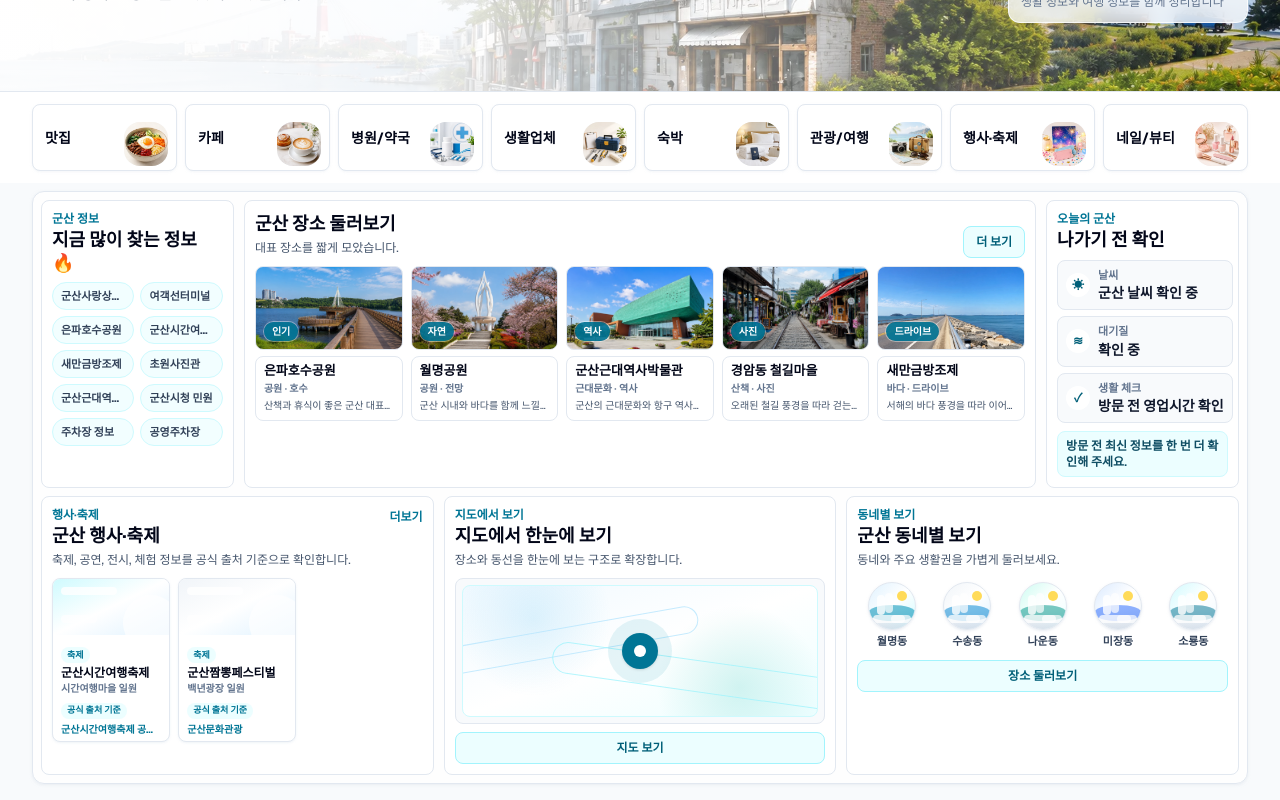
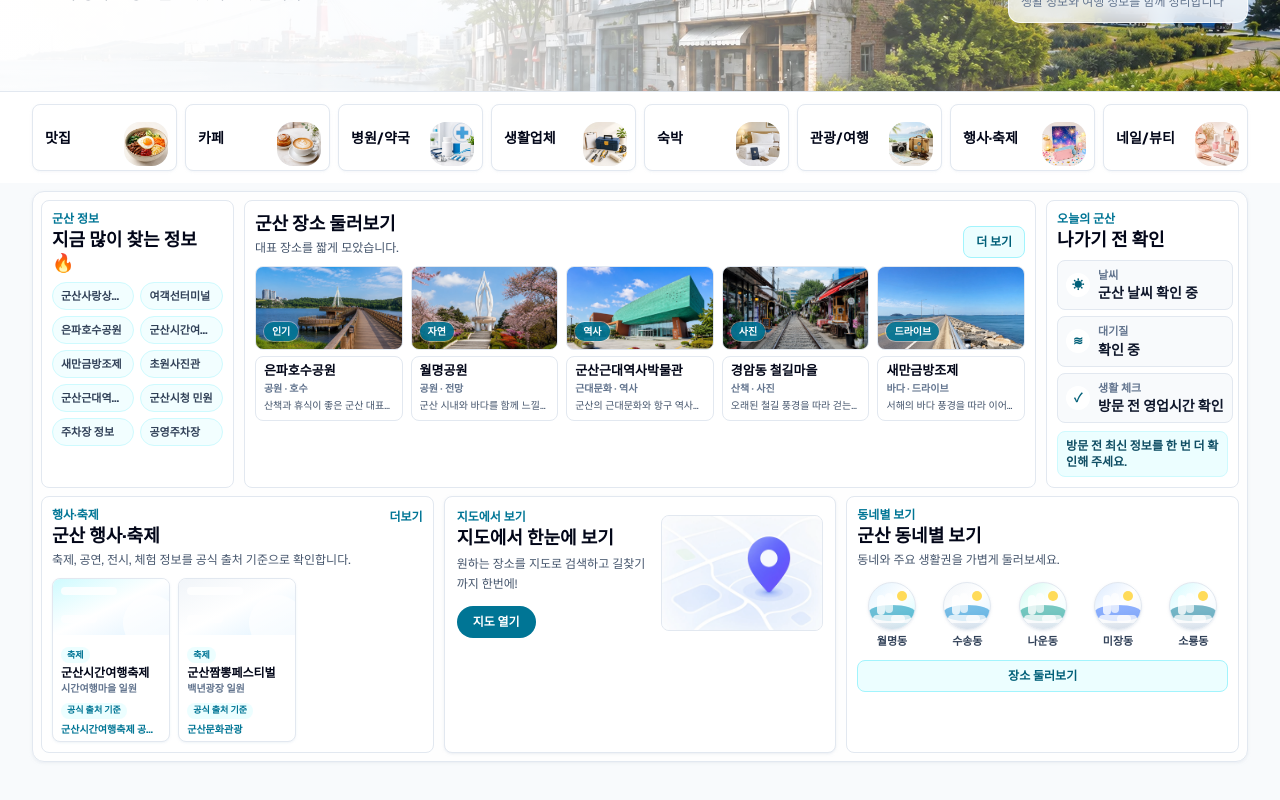
Before and after one commit to Aprasaks/gunsan-com, a Next.js app: page / in a window 1280 px wide. Shown: the part 277-1077 px from the top of the page. After the commit the page ends 1055 px from the top, so only its background shows below. Built offline with nearby package versions, Linux system fonts and the light colour scheme; no server answers.

Commit message:
메인 지도 카드 preview 이미지 연결 #40

```diff
--- a/components/MapPreviewSection.tsx
+++ b/components/MapPreviewSection.tsx
@@ -1,38 +1,39 @@
 import Link from "next/link";
+import Image from "next/image";
 
 export default function MapPreviewSection() {
   return (
-    <section className="rounded-lg border border-slate-200 bg-white p-2.5">
-      <p className="text-xs font-semibold text-cyan-700">지도에서 보기</p>
-      <h2 className="mt-0.5 text-base font-bold leading-tight text-slate-950 sm:text-lg">
-        지도에서 한눈에 보기
-      </h2>
-      <p className="mt-0.5 text-xs leading-5 text-slate-600">
-        장소와 동선을 한눈에 보는 구조로 확장합니다.
-      </p>
+    <section className="rounded-lg border border-slate-200 bg-white p-3 shadow-sm shadow-slate-200/50">
+      <div className="grid gap-3 sm:grid-cols-[minmax(0,0.95fr)_minmax(128px,0.8fr)] sm:items-center">
+        <div className="min-w-0">
+          <p className="text-xs font-semibold text-cyan-700">지도에서 보기</p>
+          <h2 className="mt-0.5 text-base font-bold leading-tight text-slate-950 sm:text-lg">
+            지도에서 한눈에 보기
+          </h2>
+          <p className="mt-1 text-xs leading-5 text-slate-600">
+            원하는 장소를 지도로 검색하고 길찾기까지 한번에!
+          </p>
 
-      <div className="mt-2 rounded-lg border border-slate-200 bg-slate-50 p-1.5">
+          <Link
+            href="/map"
+            className="mt-3 inline-flex h-8 items-center justify-center rounded-full bg-cyan-700 px-4 text-xs font-bold text-white transition hover:bg-cyan-800"
+          >
+            지도 열기
+          </Link>
+        </div>
+
         <div
-          className="relative h-[132px] overflow-hidden rounded-lg border border-cyan-100 bg-gradient-to-br from-sky-50 via-white to-cyan-50"
-          aria-hidden="true"
+          className="relative h-[116px] overflow-hidden rounded-lg border border-slate-200 bg-slate-50"
         >
-          <div className="absolute inset-0 bg-[radial-gradient(circle_at_20%_25%,rgba(14,165,233,0.12),transparent_26%),radial-gradient(circle_at_78%_78%,rgba(20,184,166,0.16),transparent_28%)]" />
-          <div className="absolute left-[-18px] top-10 h-7 w-[72%] rotate-[-10deg] rounded-full border border-sky-200/80" />
-          <div className="absolute bottom-6 right-[-24px] h-8 w-[82%] rotate-[8deg] rounded-full border border-cyan-200/80" />
-          <div className="absolute left-1/2 top-1/2 grid h-16 w-16 -translate-x-1/2 -translate-y-1/2 place-items-center rounded-full bg-cyan-600/10">
-            <span className="relative h-9 w-9 rounded-full bg-cyan-700 shadow-sm">
-              <span className="absolute left-1/2 top-1/2 h-3 w-3 -translate-x-1/2 -translate-y-1/2 rounded-full bg-white" />
-            </span>
-          </div>
+          <Image
+            src="/images/ui/map-preview.webp"
+            alt="군산 지도 미리보기"
+            fill
+            sizes="(min-width: 1024px) 220px, (min-width: 640px) 34vw, 100vw"
+            className="object-cover"
+          />
         </div>
       </div>
-
-      <Link
-        href="/map"
-        className="mt-2 inline-flex h-8 w-full items-center justify-center rounded-lg border border-cyan-200 bg-cyan-50 px-3 text-xs font-semibold text-cyan-800 transition hover:border-cyan-300 hover:bg-cyan-100"
-      >
-        지도 보기
-      </Link>
     </section>
   );
 }
```
Also changed, not shown: public/images/ui/map-preview.webp (added).
